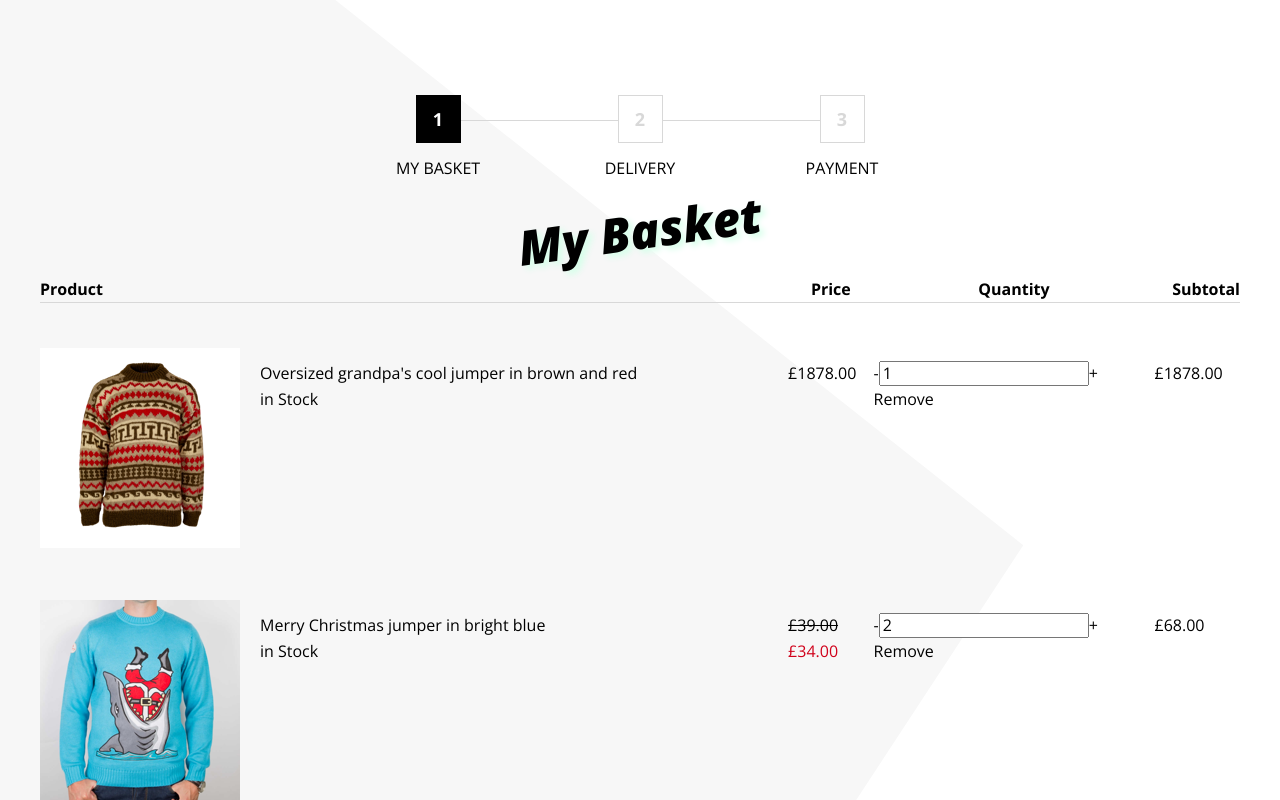
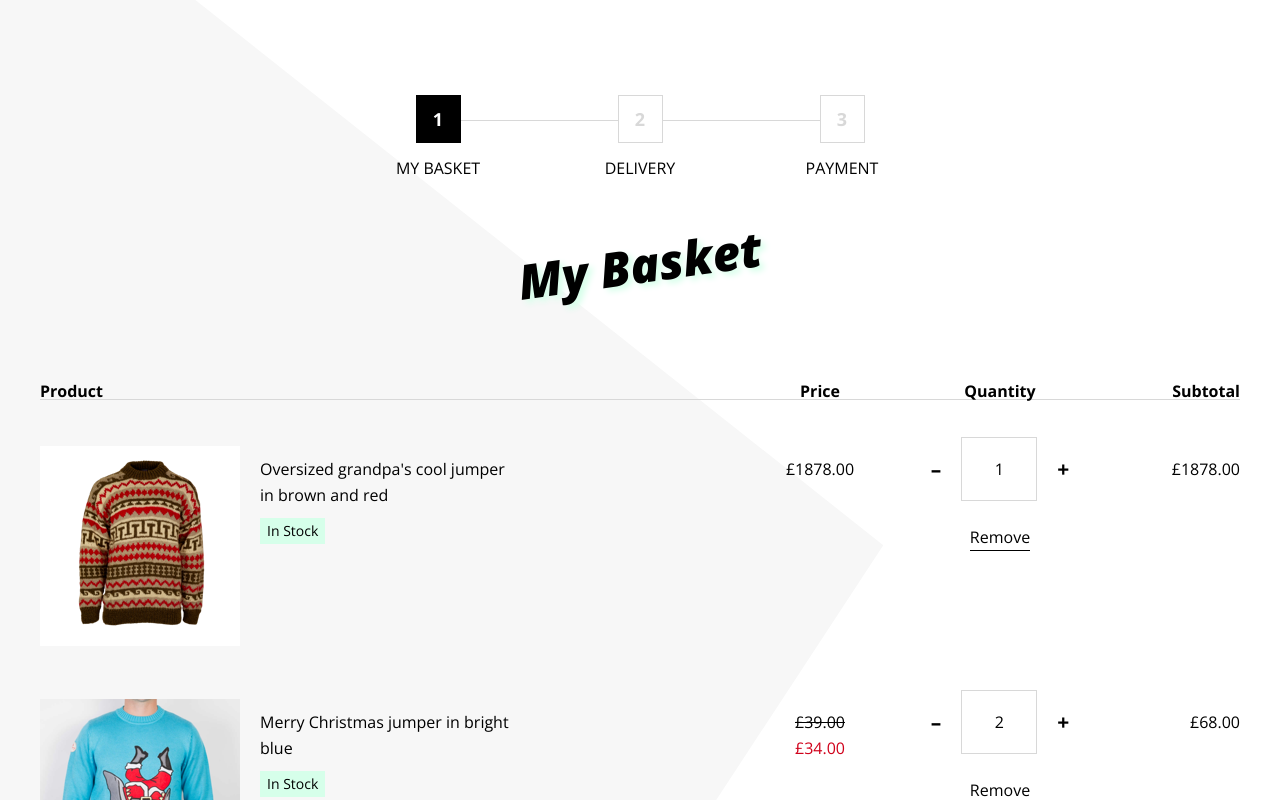
Before and after one commit to BenCrook/basket-page, a React (Create React App) app: page / in a window 1280 px wide. Shown: the top 800 px of the page. Built offline with nearby package versions, Linux system fonts and the light colour scheme.

Commit message:
* Styling

```diff
--- a/src/components/product-grid/ProductGrid.tsx
+++ b/src/components/product-grid/ProductGrid.tsx
@@ -55,19 +55,19 @@ const ProductGrid = (props: PropsInterface) => {
     };
 
     return (
-        <table className={styles.table}>
-            <tbody>
-            <tr>
-                <th>Product</th>
-                <th>Price</th>
-                <th>Quantity</th>
-                <th>Subtotal</th>
-            </tr>
-            {props.basket.map((product) => {
-                return <ProductRow key={product.sku} product={product} updateQty={updateQty} removeItem={removeItem}/>
-            })}
-            </tbody>
-        </table>
+        <div>
+            <div className={styles.header}>
+                <div className={styles.product}>Product</div>
+                <div className={styles.price}>Price</div>
+                <div className={styles.quantity}>Quantity</div>
+                <div className={styles.subtotal}>Subtotal</div>
+            </div>
+            <div className="content">
+                {props.basket.map((product) => {
+                    return <ProductRow key={product.sku} product={product} updateQty={updateQty} removeItem={removeItem}/>
+                })}
+            </div>
+        </div>
     )
 };
 
--- a/src/components/product-grid/ProductRow.tsx
+++ b/src/components/product-grid/ProductRow.tsx
@@ -21,31 +21,35 @@ const ProductRow = (props: PropsInterface) => {
     const productPrice = product.specialPrice ? product.specialPrice : product.price;
 
     return (
-        <tr>
-            <td className={`${styles.column} ${styles.productInfo}`}>
-                <div className={styles.images}><img src={product.images[0]} alt=""/></div>
-                <div className={styles.name}>
-                    <div>{product.name}</div>
-                    <div>{product.qty ? 'in Stock' : 'Out of stock'}</div>
+        <div className={styles.row}>
+            <div className={`${styles.column} ${styles.product}`}>
+                <div className={styles.image}>
+                    <img src={product.images[0]} alt={product.name}/>
                 </div>
-            </td>
+                <div>
+                    <div className={styles.name}>{product.name}</div>
+                    <div className={styles.inStock}>{product.qty ? 'In Stock' : 'Out of stock'}</div>
+                </div>
+            </div>
 
-            <td className={`${styles.column} ${styles.pricing}`}>
+            <div className={`${styles.column} ${styles.price}`}>
                 <Price price={product.price} specialPrice={product.specialPrice}/>
-            </td>
+            </div>
 
-            <td className={`${styles.column} ${styles.quantity}`}>
-                <span onClick={() => props.updateQty('DECREMENT', product)}>-</span>
-                <input type="text" value={product.qtyInBag} readOnly />
-                <span onClick={() => props.updateQty('INCREMENT', product)}>+</span>
-                <div onClick={() => props.removeItem(product.sku)}>Remove</div>
+            <div className={`${styles.column} ${styles.quantity}`}>
+                <div className={styles.quantityWrapper}>
+                    <span className={styles.quantityIcon} onClick={() => props.updateQty('DECREMENT', product)}>–</span>
+                    <input className={styles.quantityInput} type="text" value={product.qtyInBag} readOnly />
+                    <span className={styles.quantityIcon} onClick={() => props.updateQty('INCREMENT', product)}>+</span>
+                </div>
+                <div className={styles.remove} onClick={() => props.removeItem(product.sku)}>Remove</div>
                 <QuantityMessaging qtyInBag={product.qtyInBag} max={product.max}/>
-            </td>
+            </div>
 
-            <td className={`${styles.column} ${styles.actions}`}>
+            <div className={`${styles.column} ${styles.subtotal}`}>
                 {currencySymbol + (productPrice * product.qtyInBag).toFixed(2)}
-            </td>
-        </tr>
+            </div>
+        </div>
     )
 };
 
--- a/src/components/product-grid/product-grid.module.css
+++ b/src/components/product-grid/product-grid.module.css
@@ -1,24 +1,28 @@
-.table {
-    border-collapse: collapse;
-    border-spacing: 0;
-    width: 100%;
+.header {
+    border-bottom: 1px solid var(--color-light-gray);
+    display: flex;
+    font-weight: bold;
+    line-height: 1;
 }
 
-td,
-th,
-tr {
-    margin: 0;
-    padding: 0;
+.product {
+    width: 60%;
 }
 
-th {
-    border-bottom: 1px solid var(--color-light-gray);
+.price,
+.quantity {
+    text-align: center;
 }
 
-th:first-child {
-    text-align: left;
+.price {
+    width: 10%;
 }
 
-th:last-child {
+.quantity {
+    width: 20%;
+}
+
+.subtotal {
     text-align: right;
+    width: 10%;
 }
--- a/src/components/product-grid/product-row.module.css
+++ b/src/components/product-grid/product-row.module.css
@@ -1,37 +1,78 @@
-.grid {
-
-}
-
-.headings {
-
+.row {
+    display: flex;
 }
 
 .column {
-    padding-top: 57px;
-    vertical-align: top;
+    padding-top: 56px;
 }
 
-.productInfo {
+.product {
     display: flex;
-    align-items: flex-start;
-}
-
-.images {
-    margin-right: 20px;
-    margin-top: -12px;
+    width: 60%;
 }
 
 .name {
+    max-width: 250px;
 }
 
-.pricing {
+.inStock {
+    background: var(--color-green);
+    display: inline-block;
+    font-size: 14px;
+    margin-top: 10px;
+    padding: 0 7px;
+    width: auto;
+}
 
+.price,
+.quantity {
+    text-align: center;
+}
+
+.price {
+    width: 10%;
 }
 
 .quantity {
-
+    padding-top: 37px;
+    text-align: center;
+    width: 20%;
 }
 
-.actions {
+.subtotal {
+    text-align: right;
+    width: 10%;
+}
 
+.image {
+    margin: -10px 20px 0 0;
 }
+
+.quantityWrapper {
+    align-items: center;
+    display: flex;
+    justify-content: center;
+}
+
+.quantityInput {
+    border: 1px solid var(--color-light-gray);
+    display: block;
+    height: 60px;
+    margin: 0 3px;
+    text-align: center;
+    width: 70px;
+}
+
+.quantityIcon {
+    cursor: pointer;
+    font-weight: bold;
+    font-size: 21px;
+    padding: 9px 17px;
+}
+
+.remove {
+    border-bottom: 1px solid var(--color-black);
+    cursor: pointer;
+    display: inline-block;
+    margin-top: 23px;
+}
--- a/src/global-styling/global.css
+++ b/src/global-styling/global.css
@@ -1,5 +1,5 @@
 body {
-    background: var(--color-white) url('../images/layout/bg.svg') no-repeat;
+    background: var(--color-white) url('../images/layout/bg.svg') no-repeat -140px 0;
     background-size: 80%;
     color: var(--color-black);
     font-family: var(--font-family-default);
@@ -8,10 +8,12 @@ body {
 }
 
 .page-title {
-    text-shadow: 4px 4px 6px #D6FFEA;
+    text-shadow: 4px 4px 6px var(--color-green);
     font-size: 48px;
     font-style: italic;
     font-weight: 800;
+    margin-bottom: 105px;
+    margin-top: 66px;
     text-align: center;
     transform: rotate(-8deg);
 }
--- a/src/global-styling/variables.css
+++ b/src/global-styling/variables.css
@@ -1,9 +1,13 @@
 :root {
+    /* Black -> white shites*/
+    --color-black: #000;
+    --color-gray: #B7B8BE;
+    --color-light-gray: #D8D8D8;
+    --color-white: #fff;
+
     /* Colours */
-    --color-black: #000;
-    --color-white: #fff;
+    --color-green: #D6FFEA;
     --color-red: #D0021B;
-    --color-light-gray: #D8D8D8;
 
     /* Layout */
     --max-container-width: 1200px;
```
